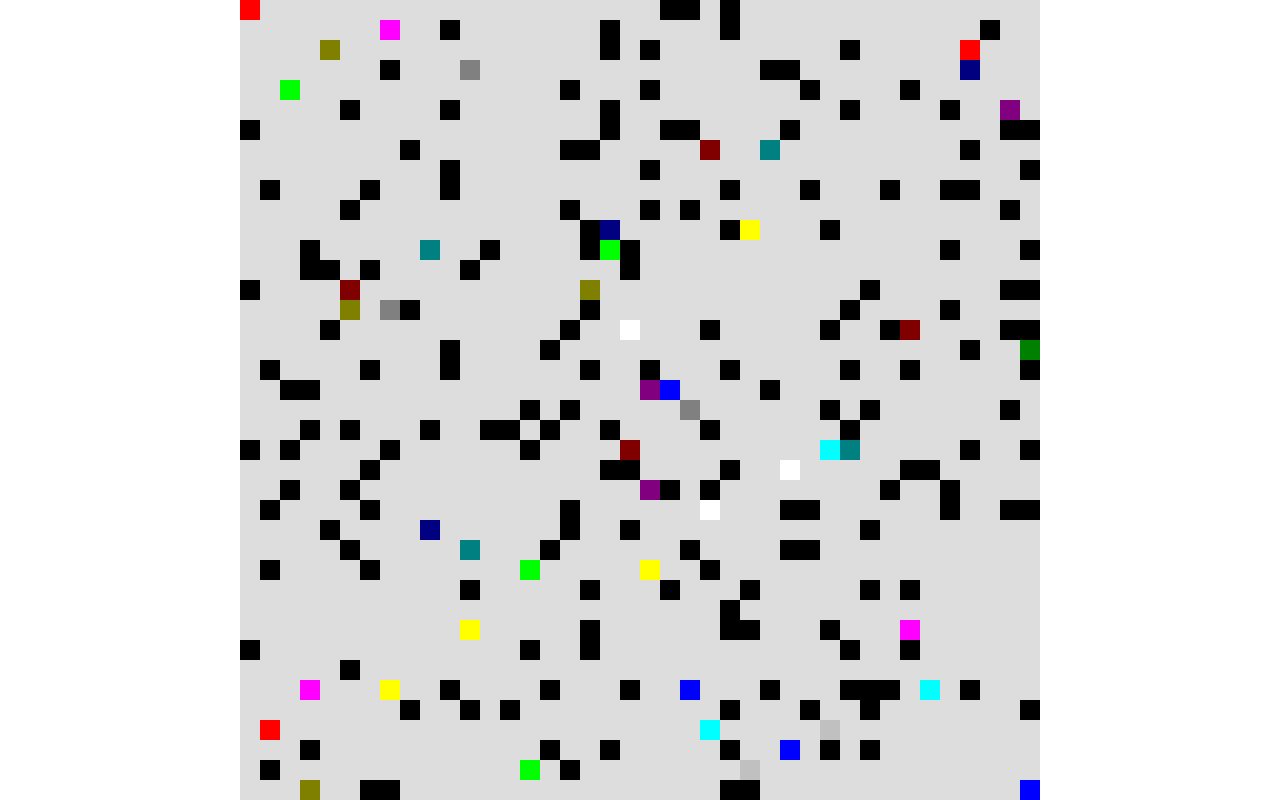
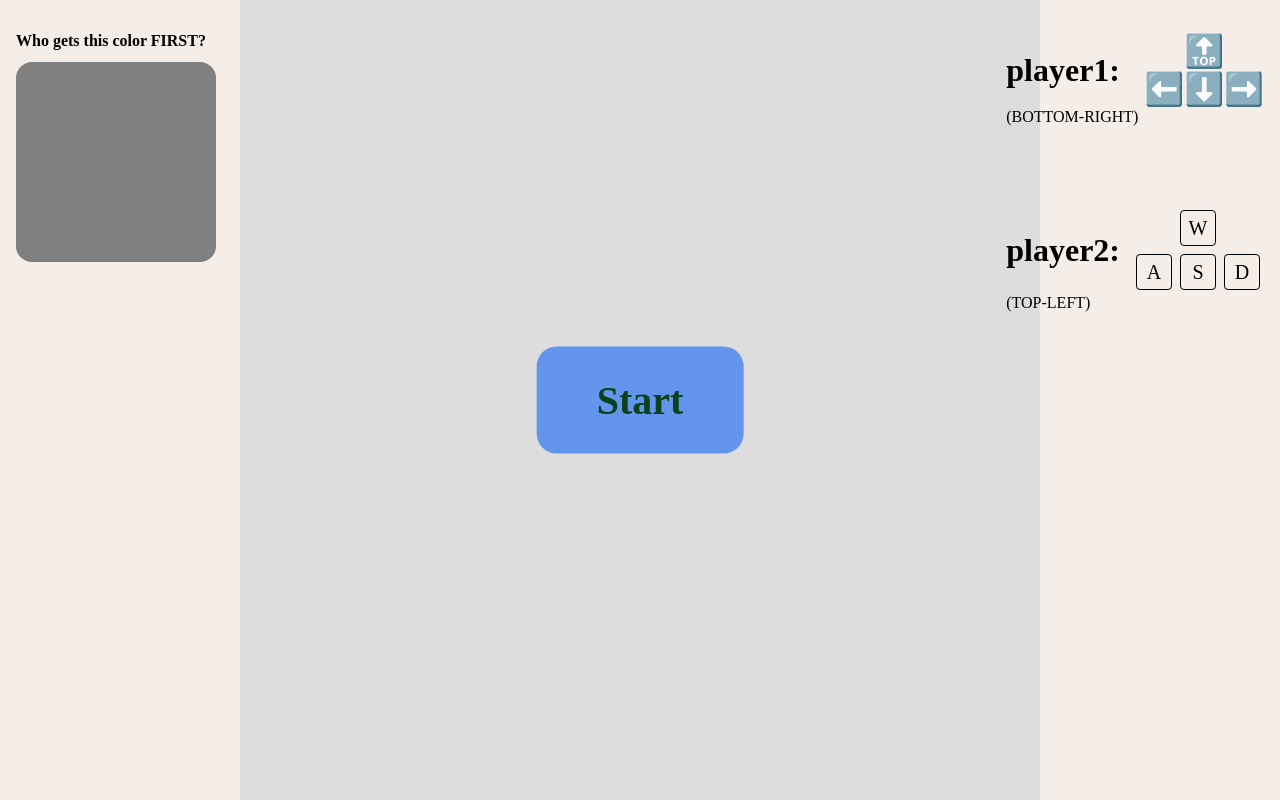
Before and after one commit to Real-Pooria/color-game-main, a plain HTML site: page index.html in a window 1280 px wide. Drawn offline with Linux system fonts and the light colour scheme.

Commit message:
final commit.

```diff
--- a/index.html
+++ b/index.html
@@ -19,6 +19,7 @@
         html,
         body {
             height: 100%;
+            background-color: #f5eee8;
         }
 
         #app {
@@ -27,10 +28,171 @@
             justify-content: center;
             align-items: center;
         }
+
+        #menu {
+            position: absolute;
+            top: 50%;
+            left: 50%;
+            transform: translate(-50%, -50%);
+        }
+
+        #menu .menu-start {
+            font-size: 40px;
+            font-weight: 700;
+            background-color: cornflowerblue;
+            color: rgb(11, 65, 27);
+            padding: 30px 60px;
+            border-radius: 20px;
+            cursor: pointer;
+        }
+
+        #menu .menu-restart {
+            width: 800px;
+            height: 800px;
+            background-color: rgba(0, 0, 0, .7);
+            text-align: center;
+            display: none;
+        }
+
+        #menu .menu-restart .btn {
+            font-size: 40px;
+            font-weight: 700;
+            width: fit-content;
+            background-color: cornflowerblue;
+            padding: 12px 24px;
+            border-radius: 12px;
+            margin: auto;
+            cursor: pointer;
+        }
+
+        #menu .menu-restart .winner {
+            font-size: 40px;
+            color: rgb(51, 197, 51);
+            padding-top: 25%;
+            margin-bottom: 16px;
+            z-index: 1;
+        }
+
+        .left-sidebar {
+            position: absolute;
+            left: 16px;
+            top: 32px;
+        }
+
+        .left-sidebar .win-condition .box {
+            display: flex;
+            justify-content: center;
+            align-items: center;
+            width: 200px;
+            height: 200px;
+            border-radius: 16px;
+        }
+
+        .left-sidebar .win-condition p {
+            color: black;
+            font-weight: 700;
+            margin-bottom: 12px;
+        }
+
+
+        .right-sidebar {
+            position: absolute;
+            right: 16px;
+            top: 32px;
+        }
+
+        .player {
+            display: flex;
+            justify-content: space-between;
+            align-items: center;
+        }
+
+        .player p {
+            font-size: 32px;
+            font-weight: 700;
+            margin-right: 12px;
+        }
+
+        .controls {
+            display: flex;
+            flex-direction: column;
+            justify-content: center;
+            align-items: center;
+            font-size: 32px;
+        }
+
+        .controls .bot-side {
+            display: flex;
+        }
+
+        .controls .letter {
+            display: flex;
+            justify-content: center;
+            align-items: center;
+            border: 1px solid black;
+            width: 36px;
+            height: 36px;
+            margin: 4px;
+            font-size: 20px;
+            border-radius: 4px;
+        }
+
+        .player.player2 {
+            margin-top: 80px;
+        }
     </style>
 
     <div id="app">
         <canvas></canvas>
+
+        <div id="menu">
+            <div class="menu-start">Start</div>
+
+            <div class="menu-restart">
+                <p class="winner">player2 won the GAME!</p>
+
+                <p class="btn">Restart</p>
+            </div>
+        </div>
+
+        <div class="left-sidebar">
+            <div class="win-condition">
+                <p>Who gets this color FIRST?</p>
+                <div class="box"></div>
+            </div>
+        </div>
+
+        <div class="right-sidebar">
+            <div class="player player1">
+                <p>player1:</p>
+
+                <div class="controls">
+                    <div>🔝</div>
+
+                    <div class="bot-side">
+                        <div>⬅️</div>
+                        <div>⬇️</div>
+                        <div>➡️</div>
+                    </div>
+                </div>
+            </div>
+            <span style="font-size: 16px;">(BOTTOM-RIGHT)</span>
+
+            <div class="player player2">
+                <p>player2:</p>
+
+                <div class="controls">
+                    <div class="letter">W</div>
+
+                    <div class="bot-side">
+                        <div class="letter">A</div>
+                        <div class="letter">S</div>
+                        <div class="letter">D</div>
+                    </div>
+                </div>
+            </div>
+            <span style="font-size: 16px;">(TOP-LEFT)</span>
+        </div>
     </div>
 
     <script type="module" src="./src/index.js"></script>
--- a/src/Factory.js
+++ b/src/Factory.js
@@ -1,5 +1,6 @@
 import Obstacle from './Obstacle.js'
 import { canvas } from './canvas.js'
+import { colors } from './colors.js'
 
 export default class Factory {
     constructor() {
@@ -35,23 +36,6 @@ export default class Factory {
 
     colorGate(count) {
         const result = []
-        const colors = [
-            '#0000FF',
-            '#00FF00',
-            '#00FFFF',
-            '#C0C0C0',
-            '#808080',
-            '#FFFFFF',
-            '#800000',
-            '#FF0000',
-            '#800080',
-            '#FF00FF',
-            '#008000',
-            '#808000',
-            '#FFFF00',
-            '#000080',
-            '#008080',
-        ]
 
         for (let index = 0; index < count; index++) {
             result.push(this.fakeColorGate(colors[index % colors.length]))
--- a/src/Sprite.js
+++ b/src/Sprite.js
@@ -2,15 +2,18 @@ import Rectangle from './Rectangle.js'
 import { canvas } from './canvas.js'
 import { obstacles, colorGates } from './animation.js'
 import { mixColors } from './helper.js'
+import { targetColor } from './animation.js'
+import { playerOneControls, playerTwoControls } from './animation.js'
 
 export default class Sprite extends Rectangle {
-    constructor(size, position, color) {
+    constructor(size, position, color, name) {
         super(size, position, color)
 
         this.velocity = {
             x: 0,
             y: 0,
         }
+        this.name = name
     }
 
     update() {
@@ -32,7 +35,18 @@ export default class Sprite extends Rectangle {
     changeColorToGateColor(colorGate) {
         if (this.isColliding(colorGate, true)) {
             this.color = colorGate.color
+
+            if (this.color === targetColor) {
+                this.gameOver()
+            }
         }
+    }
+
+    gameOver() {
+        window.removeEventListener('keydown', playerOneControls)
+        window.removeEventListener('keydown', playerTwoControls)
+        document.querySelector('.menu-restart').style.display = 'block'
+        document.querySelector('.winner').innerHTML = `${this.name} won the GAME!`
     }
 
     mixColorToGateColor(colorGate) {
--- a/src/animation.js
+++ b/src/animation.js
@@ -1,10 +1,13 @@
 import Factory from './Factory.js'
 import Sprite from './Sprite.js'
 import { canvas, c } from './canvas.js'
+import { colors } from './colors.js'
 
 const factory = new Factory()
 const obstacles = factory.obstacle(200)
 const colorGates = factory.colorGate(60)
+const targetColor = colors[factory.randomBetween(0, colors.length - 1)]
+document.querySelector('.win-condition .box').style.backgroundColor = targetColor
 const movementSpeed = 5
 
 const player = new Sprite(
@@ -13,10 +16,11 @@ const player = new Sprite(
         height: 20,
     },
     {
-        x: 0,
-        y: 0
+        x: canvas.width - 20,
+        y: canvas.height - 20
     },
-    '#FF0000'
+    '#FFFFFF',
+    'player1'
 )
 
 const player2 = new Sprite(
@@ -25,10 +29,11 @@ const player2 = new Sprite(
         height: 20,
     },
     {
-        x: canvas.width - 20,
-        y: canvas.height - 20
+        x: 0,
+        y: 0
     },
-    '#0000FF'
+    '#FFFFFF',
+    'player2'
 )
 
 function animate() {
@@ -45,7 +50,10 @@ function animate() {
     })
 }
 
-window.addEventListener('keydown', (e) => {
+window.addEventListener('keydown', playerOneControls)
+window.addEventListener('keydown', playerTwoControls)
+
+function playerOneControls(e) {
     if (player.velocity.x !== 0 || player.velocity.y !== 0) {
         return;
     }
@@ -67,9 +75,9 @@ window.addEventListener('keydown', (e) => {
         default:
             break;
     }
-})
+}
 
-window.addEventListener('keydown', (e) => {
+function playerTwoControls(e) {
     if (player2.velocity.x !== 0 || player2.velocity.y !== 0) {
         return;
     }
@@ -91,10 +99,13 @@ window.addEventListener('keydown', (e) => {
         default:
             break;
     }
-})
+}
 
 export {
     animate,
+    playerOneControls,
+    playerTwoControls,
     obstacles,
-    colorGates
+    colorGates,
+    targetColor
 }
--- /dev/null
+++ b/src/colors.js
@@ -0,0 +1,16 @@
+export const colors = [
+    '#0000FF',
+    '#00FF00',
+    '#00FFFF',
+    '#C0C0C0',
+    '#808080',
+    '#800000',
+    '#FF0000',
+    '#800080',
+    '#FF00FF',
+    '#008000',
+    '#808000',
+    '#FFFF00',
+    '#000080',
+    '#008080',
+]
--- a/src/helper.js
+++ b/src/helper.js
@@ -17,5 +17,5 @@ function mixColors(a, b) {
 }
 
 export {
-    mixColors
+    mixColors,
 }
--- a/src/index.js
+++ b/src/index.js
@@ -1,3 +1,14 @@
 import { animate } from './animation.js'
 
-animate()
+const startEl = document.querySelector('.menu-start')
+startEl.addEventListener('click', function() {
+    this.style.display = 'none'
+    animate()
+})
+
+const restartEl = document.querySelector('.menu-restart .btn')
+restartEl.addEventListener('click', function() {
+    this.closest('.menu-restart').style.display = 'none'
+    window.location.href = ''
+    animate()
+})
```
